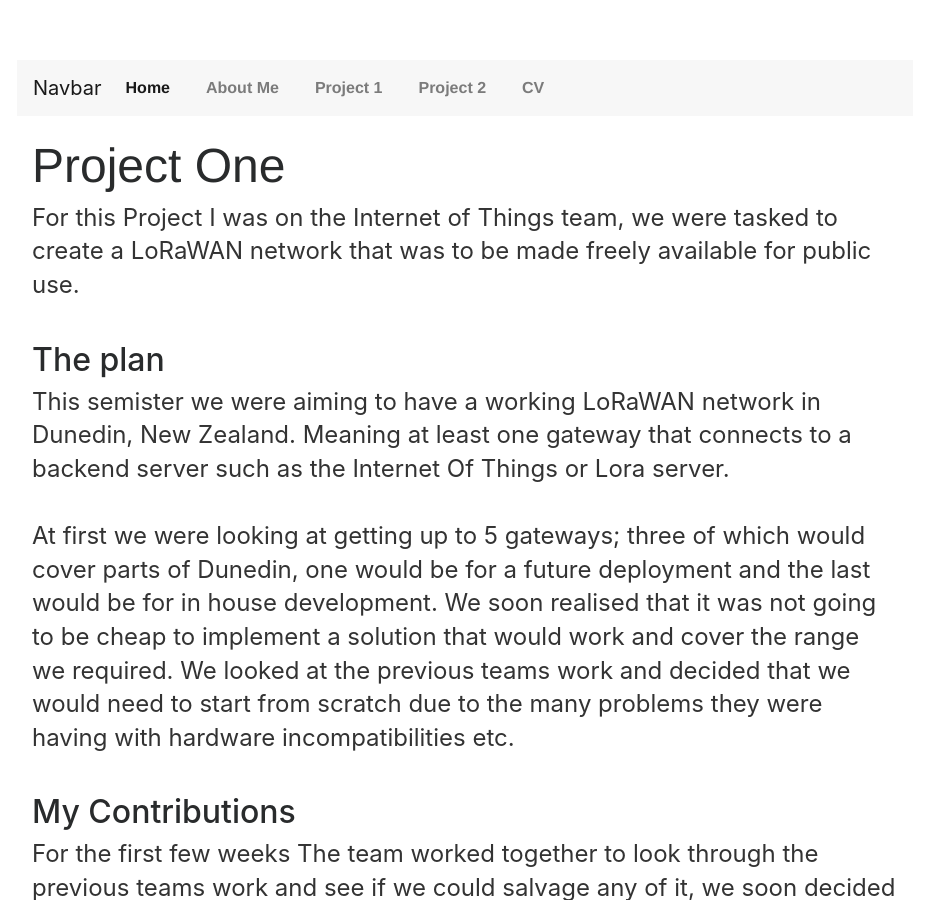
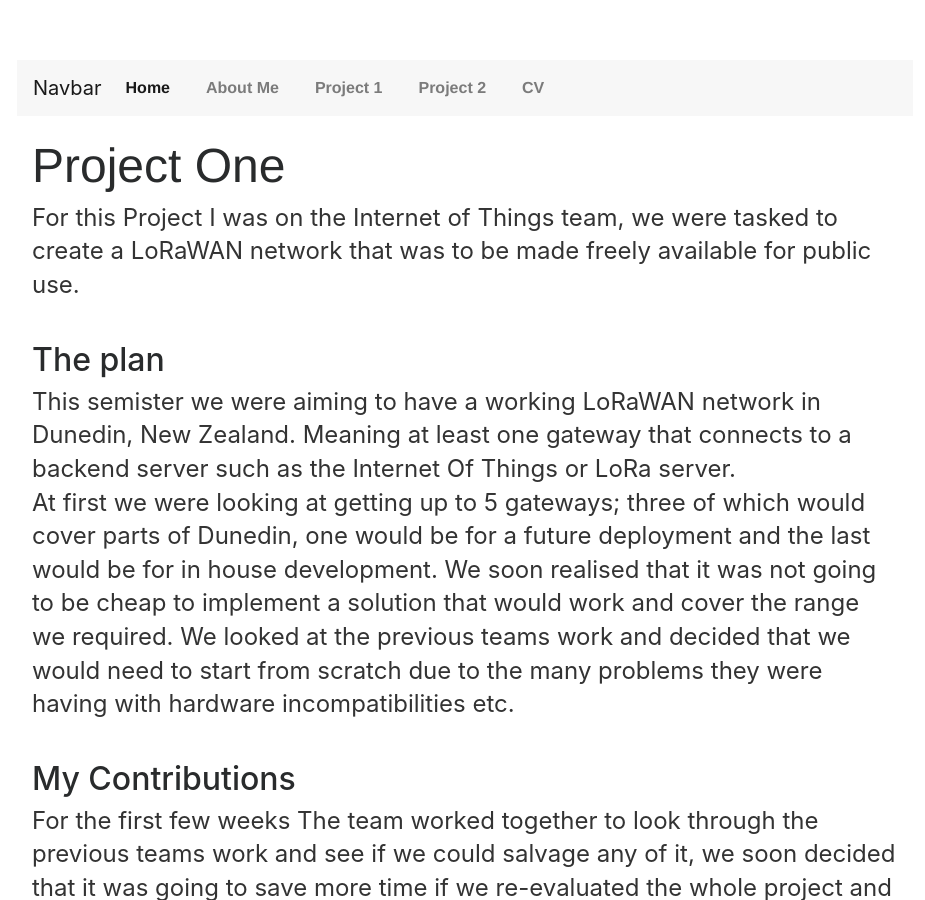
Before and after one commit to CampbellMcDowall/CampbellMcDowall.github.io, a Jekyll site: the page built from projectOne.html, in a window 1280 px wide and 900 px high. Shown: the whole window, without its empty margins (175-1100 px from the left). Built offline with Jekyll 4.4.1, drawn with Linux system fonts in a browser that asks for light colours; nearby versions of some CDN libraries.

```diff
--- a/projectOne.html
+++ b/projectOne.html
@@ -12,9 +12,8 @@ title: Project One
 			<h2>The plan</h2>
 			<p>
 				This semister we were aiming to have a working LoRaWAN network in Dunedin, New Zealand.
-				Meaning at least one gateway that connects to a backend server such as the Internet Of Things or Lora server.
-
-				<br><br>
+				Meaning at least one gateway that connects to a backend server such as the Internet Of Things or LoRa server.
+				<br>
 				At first we were looking at getting up to 5 gateways; three of which would cover parts of Dunedin, one would be for a future deployment and the last would be for in house development.
 				We soon realised that it was not going to be cheap to implement a solution that would work and cover the range we required.  We looked at the previous teams work and decided that we would
 				need to start from scratch due to the many problems they were having with hardware incompatibilities etc.
```
